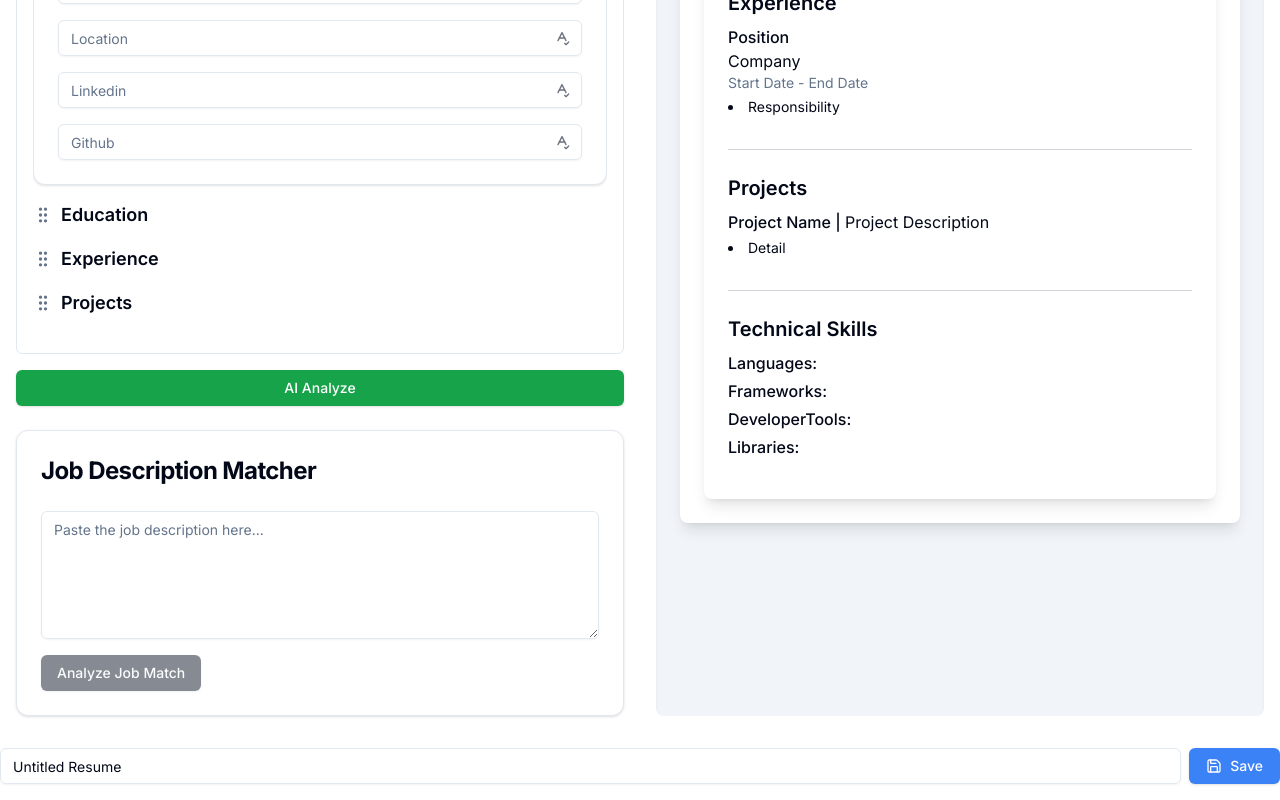
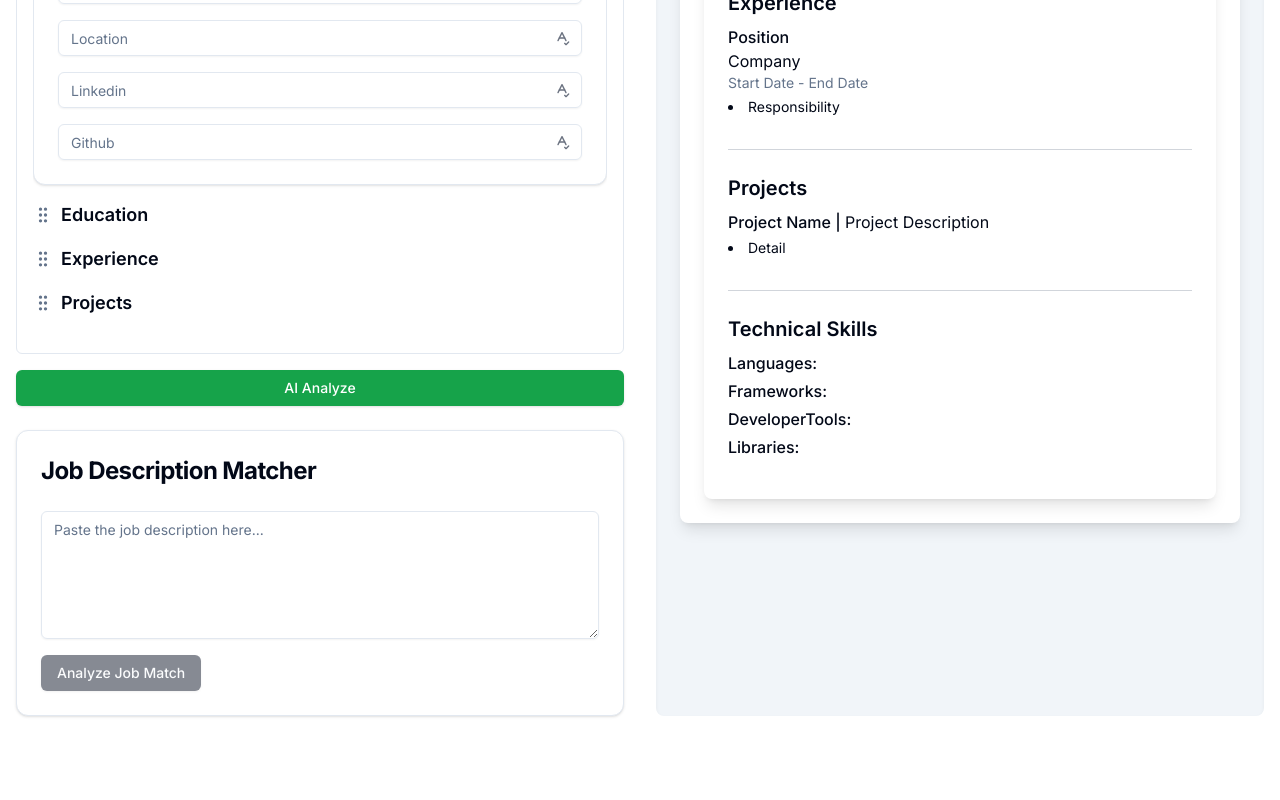
Before and after one commit to ronny111qw/DynamicDraft, a Next.js app: page /resume-builder in a window 1280 px wide. Shown: the part 466-1266 px from the top of the page. After the commit the page ends 1214 px from the top, so only its background shows below. Built offline with nearby package versions, Linux system fonts and the light colour scheme; a web font is replaced by a local one.

Commit message:
Moved folder save button to navbar for better appealing

```diff
--- a/app/resume-builder/page.tsx
+++ b/app/resume-builder/page.tsx
@@ -3,13 +3,10 @@ import React, { useState, useCallback, useEffect, useRef } from "react"
 import debounce from 'lodash/debounce'
 import Link from 'next/link'
 import JobMatcher from "@/components/JobMatcher"
-import Image from 'next/image'
 import { Save, Sparkles } from "lucide-react"
 import html2canvas from 'html2canvas';
 import jsPDF from 'jspdf';
 import FontSelector, { fonts } from '@/app/fontSelector'
-import { useSearchParams } from 'next/navigation';
-import { templates } from '../templates/templateData';
 import { GoogleGenerativeAI } from "@google/generative-ai";
 import { checkGrammar, isResumeSpecificTerm } from '@/app/utils/grammarCheck';
 import { Dialog, DialogContent, DialogHeader, DialogTitle, DialogFooter } from "@/components/ui/dialog"
@@ -25,11 +22,9 @@ import { Card, CardContent, CardHeader, CardTitle } from "@/components/ui/card"
 import { Tabs, TabsContent, TabsList, TabsTrigger } from "@/components/ui/tabs"
 import { ScrollArea } from "@/components/ui/scroll-area"
 import { Tooltip, TooltipContent, TooltipProvider, TooltipTrigger } from "@/components/ui/tooltip"
-import { AlertDialog, AlertDialogAction, AlertDialogCancel, AlertDialogContent, AlertDialogDescription, AlertDialogFooter, AlertDialogHeader, AlertDialogTitle, AlertDialogTrigger } from "@/components/ui/alert-dialog"
-import { FileText, Download, Trash2, PlusCircle, GripVertical, Moon, Sun, Loader2, Check } from "lucide-react"
+import { Download,GripVertical, Moon, Sun, Loader2 } from "lucide-react"
 import dynamic from 'next/dynamic';
 import { toast } from "@/components/ui/use-toast"
-import { update } from "lodash"
 
 
 
@@ -195,7 +190,58 @@ const ResumeBuilder = () => {
   const [resumeName, setResumeName] = useState("Untitled Resume")
   const [isSaving, setIsSaving] = useState(false)
   const [lastSaved, setLastSaved] = useState<Date | null>(null)
+  const [isSaveDialogOpen, setIsSaveDialogOpen] = useState(false)
 
+  const handleSave = async () => {
+    setIsSaving(true)
+    try {
+      console.log('Saving resume with data:', {
+        content: {
+          ...resumeData,
+          name: resumeName
+        },
+        template: "default"
+      });
+
+      const response = await fetch('/api/resumes', {
+        method: 'POST',
+        headers: {
+          'Content-Type': 'application/json',
+        },
+        body: JSON.stringify({
+          content: {
+            ...resumeData,
+            name: resumeName
+          },
+          template: "default"
+        }),
+      })
+
+      console.log('Response status:', response.status);
+      const responseData = await response.json();
+      console.log('Response data:', responseData);
+
+      if (!response.ok) {
+        throw new Error(responseData.error || 'Failed to save resume')
+      }
+
+      setLastSaved(new Date())
+      toast({
+        title: "Success",
+        description: "Your resume has been saved successfully.",
+      })
+    } catch (error) {
+      console.error('Error saving resume:', error)
+      toast({
+        title: "Error",
+        description: error instanceof Error ? error.message : "Failed to save resume. Please try again.",
+        variant: "destructive",
+      })
+    } finally {
+      setIsSaving(false)
+      setIsSaveDialogOpen(false)
+    }
+  }
 
   useEffect(() => {
     setIsClient(true);
@@ -1004,44 +1050,7 @@ const ResumeBuilder = () => {
   )
 
 
-  const saveResume = async () => {
-    setIsSaving(true)
 
-    try {
-      // Simulate an async operation (e.g., API call)
-      await new Promise(resolve => setTimeout(resolve, 1000))
-
-      const newResume = {
-        id: Date.now().toString(),
-        name: resumeName,
-        content: resumeData,
-        lastModified: new Date()
-      }
-
-      let savedResumes = JSON.parse(localStorage.getItem('savedResumes') || '[]')
-      savedResumes.push(newResume)
-      localStorage.setItem('savedResumes', JSON.stringify(savedResumes))
-
-      toast({
-        title: "Resume Saved",
-        description: `${resumeName} has been saved successfully.`,
-        duration: 3000,
-      })
-
-      // Optional: You can update some state here to reflect the save
-      // For example, you might want to update a "lastSaved" timestamp
-    } catch (error) {
-      console.error('Error saving resume:', error)
-      toast({
-        title: "Save Failed",
-        description: "There was an error saving your resume. Please try again.",
-        variant: "destructive",
-        duration: 5000,
-      })
-    } finally {
-      setIsSaving(false)
-    }
-  }
 
   return (
     <TooltipProvider>
@@ -1070,6 +1079,37 @@ const ResumeBuilder = () => {
               >
                 Reset to Default
               </Button>
+              <Button variant="outline" size="icon" onClick={() => setIsSaveDialogOpen(true)}>
+              <Save className="h-[1.2rem] w-[1.2rem]" />
+              <span className="sr-only">Save resume</span>
+            </Button>
+            <Dialog open={isSaveDialogOpen} onOpenChange={setIsSaveDialogOpen}>
+        <DialogContent>
+          <DialogHeader>
+            <DialogTitle>Save Resume</DialogTitle>
+          </DialogHeader>
+          <div className="py-4">
+            <Input
+              placeholder="Enter resume name"
+              value={resumeName}
+              onChange={(e) => setResumeName(e.target.value)}
+            />
+          </div>
+          <DialogFooter>
+            <Button onClick={() => setIsSaveDialogOpen(false)}>Cancel</Button>
+            <Button onClick={handleSave} disabled={isSaving || !resumeName.trim()}>
+              {isSaving ? (
+                <>
+                  <Loader2 className="animate-spin h-5 w-5 mr-3" />
+                  Saving...
+                </>
+              ) : (
+                'Save'
+              )}
+            </Button>
+          </DialogFooter>
+        </DialogContent>
+      </Dialog>
                   <TooltipContent>
                     <p>Toggle theme</p>
                   </TooltipContent>
@@ -1177,31 +1217,6 @@ const ResumeBuilder = () => {
           </div>
         </main>
         {renderSuggestionsModal()}
-        <div className="flex items-center space-x-2 mb-4">
-          <Input
-            value={resumeName}
-            onChange={(e) => setResumeName(e.target.value)}
-            placeholder="Resume Name"
-            className="flex-grow"
-          />
-          <Button
-            onClick={saveResume}
-            disabled={isSaving}
-            className={`w-24 ${isSaving ? 'bg-green-500' : 'bg-blue-500'} hover:bg-blue-600 text-white`}
-          >
-            {isSaving ? (
-              <Check className="w-4 h-4 mr-2" />
-            ) : (
-              <Save className="w-4 h-4 mr-2" />
-            )}
-            {isSaving ? 'Saved' : 'Save'}
-          </Button>
-        </div>
-        {lastSaved && (
-          <p className="text-sm text-gray-500">
-            Last saved: {lastSaved.toLocaleString()}
-          </p>
-        )}
       </div>
     </TooltipProvider>
   );
```
